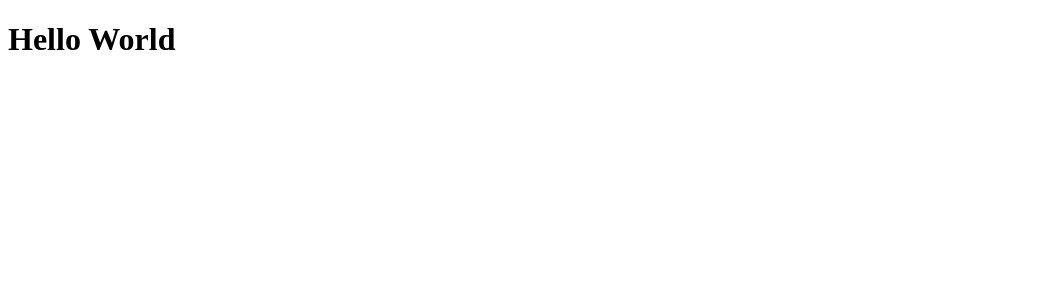
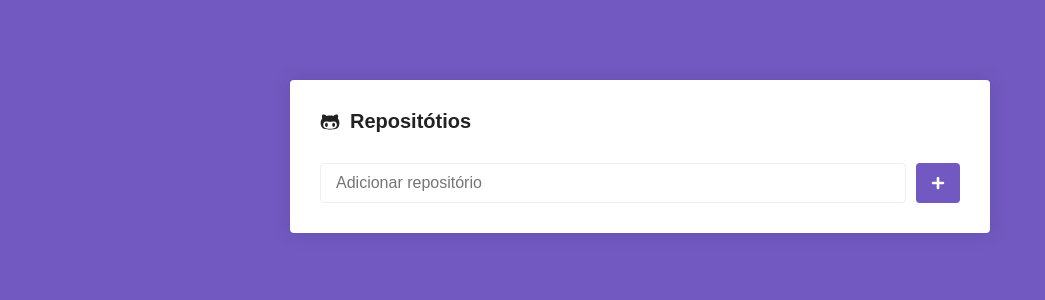
Before and after one commit to gabrielmoura33/HubFinder---Web, a React (Create React App) app: page / in a window 1280 px wide. Shown: the top 300 px of the page, without its empty margins (0-1045 px from the left). Built offline with nearby package versions, Linux system fonts and the light colour scheme.

Commit message:
Add: styled-components

```diff
--- a/package.json
+++ b/package.json
@@ -6,10 +6,13 @@
     "@testing-library/jest-dom": "^4.2.4",
     "@testing-library/react": "^9.3.2",
     "@testing-library/user-event": "^7.1.2",
+    "axios": "^0.19.2",
     "react": "^16.13.0",
     "react-dom": "^16.13.0",
+    "react-icons": "^3.9.0",
     "react-router-dom": "^5.1.2",
-    "react-scripts": "3.4.0"
+    "react-scripts": "3.4.0",
+    "styled-components": "^5.0.1"
   },
   "scripts": {
     "start": "react-scripts start",
@@ -30,7 +33,6 @@
     ]
   },
   "devDependencies": {
-    "babel-eslint": "^10.1.0",
     "eslint": "^6.8.0",
     "eslint-config-airbnb": "^18.0.1",
     "eslint-config-prettier": "^6.10.0",
--- a/src/App.js
+++ b/src/App.js
@@ -1,10 +1,13 @@
 import React from 'react';
+import Routes from './routes';
+import GlobalStyles from './styles/global';
 
 function App() {
   return (
-    <div className="App">
-      <h1>Hello World</h1>
-    </div>
+    <>
+      <GlobalStyles />
+      <Routes />
+    </>
   );
 }
 
--- a/src/pages/Main/index.js
+++ b/src/pages/Main/index.js
@@ -1,6 +1,43 @@
-import React from 'react';
+import React, { Component } from 'react';
+import { FaGithubAlt, FaPlus } from 'react-icons/fa';
+import { Container, Form, SubmitButton } from './styles';
 
-function Main() {
-  return <h1>Main</h1>;
+export default class Main extends Component {
+  state = {
+    newRepo: '',
+  };
+
+  handleSubmit = e => {
+    e.preventDefault();
+    console.log(this.state.newRepo);
+  }
+
+  handleInputChange = e => {
+    this.setState({newRepo: e.target.value})
+  }
+
+  render() {
+    const {newRepo} = this.state;
+    return (
+      <Container>
+        <h1>
+          <FaGithubAlt />
+          Repositótios
+        </h1>
+
+        <Form onSubmit={this.handleSubmit}>
+          <input
+              type="text"
+              placeholder="Adicionar repositório"
+              value={newRepo}
+              onChange={this.handleInputChange}
+              />
+
+          <SubmitButton>
+            <FaPlus color="#FFF" size={14} />
+          </SubmitButton>
+        </Form>
+      </Container>
+    );
+  }
 }
-export default Main;
--- /dev/null
+++ b/src/pages/Main/styles.js
@@ -0,0 +1,46 @@
+import styled from 'styled-components';
+
+export const Container = styled.div`
+  max-width: 700px;
+  background: #fff;
+  border-radius: 4px;
+  box-shadow: 0 0 20px rgba(0, 0, 0, 0.1);
+  padding: 30px;
+  margin: 80px auto;
+
+  h1 {
+    font-size: 20px;
+    display: flex;
+    flex-direction: row;
+    align-items: center;
+    svg {
+      margin-right: 10px;
+    }
+  }
+`;
+export const Form = styled.form`
+  margin-top: 30px;
+  display: flex;
+  flex-direction: row;
+
+  input {
+    flex: 1;
+    border: 1px solid #eee;
+    padding: 10px 15px;
+    border-radius: 4px;
+    font-size: 16px;
+  }
+`;
+export const SubmitButton = styled.button.attrs({
+  type: 'submit',
+})`
+  background: #7159c1;
+  border: 0;
+  padding: 0 15px;
+  margin-left: 10px;
+  border-radius: 4px;
+
+  display: flex;
+  justify-content: center;
+  align-items: center;
+`;
--- a/src/routes.js
+++ b/src/routes.js
@@ -0,0 +1,15 @@
+import React from 'react';
+import { BrowserRouter, Switch, Route } from 'react-router-dom';
+import Main from './pages/Main';
+import Repository from './pages/Repository';
+
+export default function Routes() {
+  return (
+    <BrowserRouter>
+      <Switch>
+        <Route path="/" exact component={Main} />
+        <Route path="/repository" component={Repository} />
+      </Switch>
+    </BrowserRouter>
+  );
+}
--- /dev/null
+++ b/src/styles/global.js
@@ -0,0 +1,29 @@
+import { createGlobalStyle } from 'styled-components';
+
+export default createGlobalStyle`
+  *{
+    margin: 0;
+    padding: 0;
+    outline: 0;
+    box-sizing: border-box;
+  }
+
+  html, body, #root {
+    min-height: 100%;
+  }
+
+  body {
+    background: #7159c1;
+    -webkit-font-smoothing: antialiesed !important;
+  }
+
+  body, input, button {
+    color: #222;
+    font-size: 14px;
+    font-family: Arial, Helvetica, sans-serif;
+  }
+
+  button {
+    cursor: pointer;
+  }
+`;
```
Also changed, not shown: .eslintrc.js, 1 other file (tests, documents, lock files or other folders).
